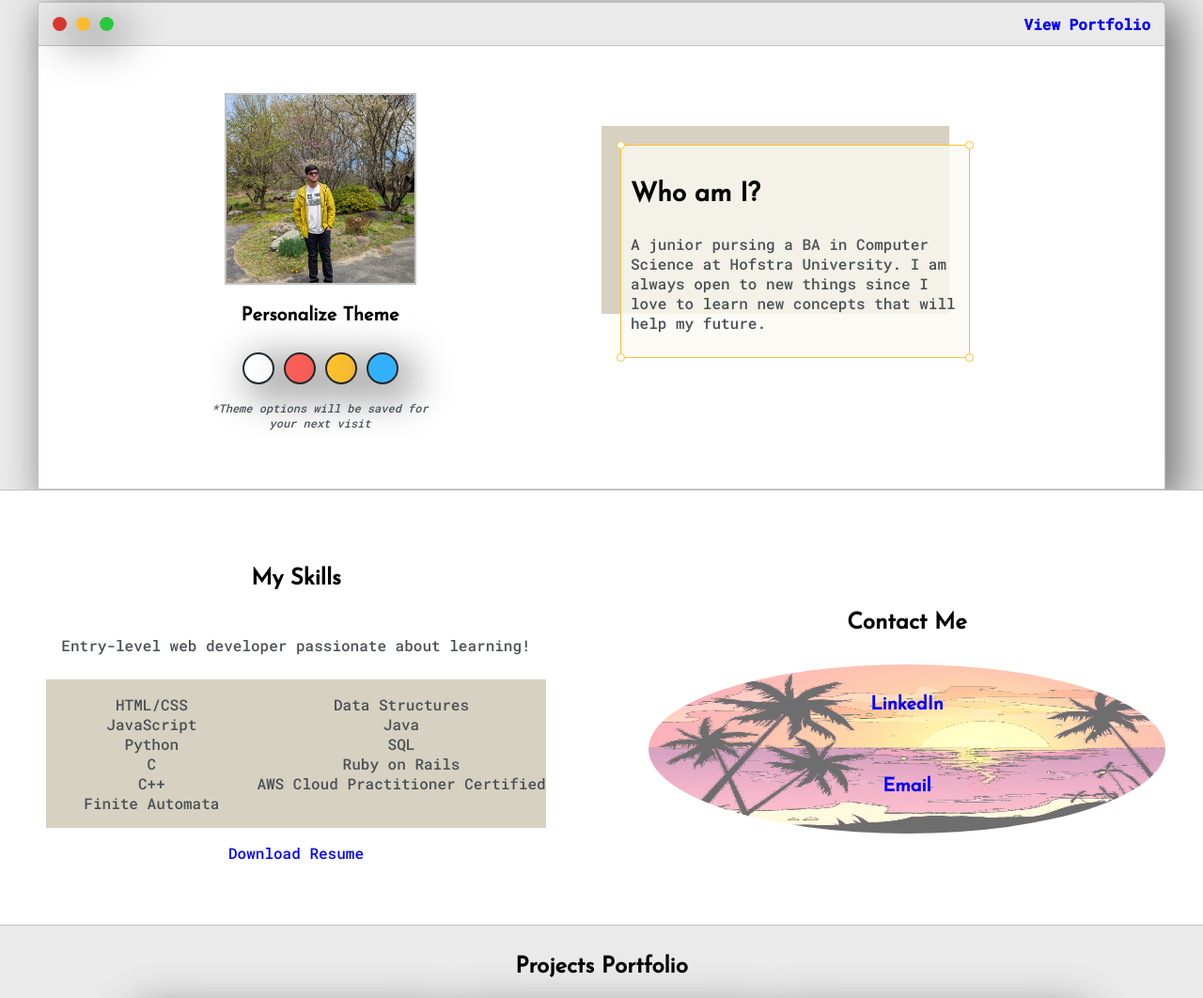
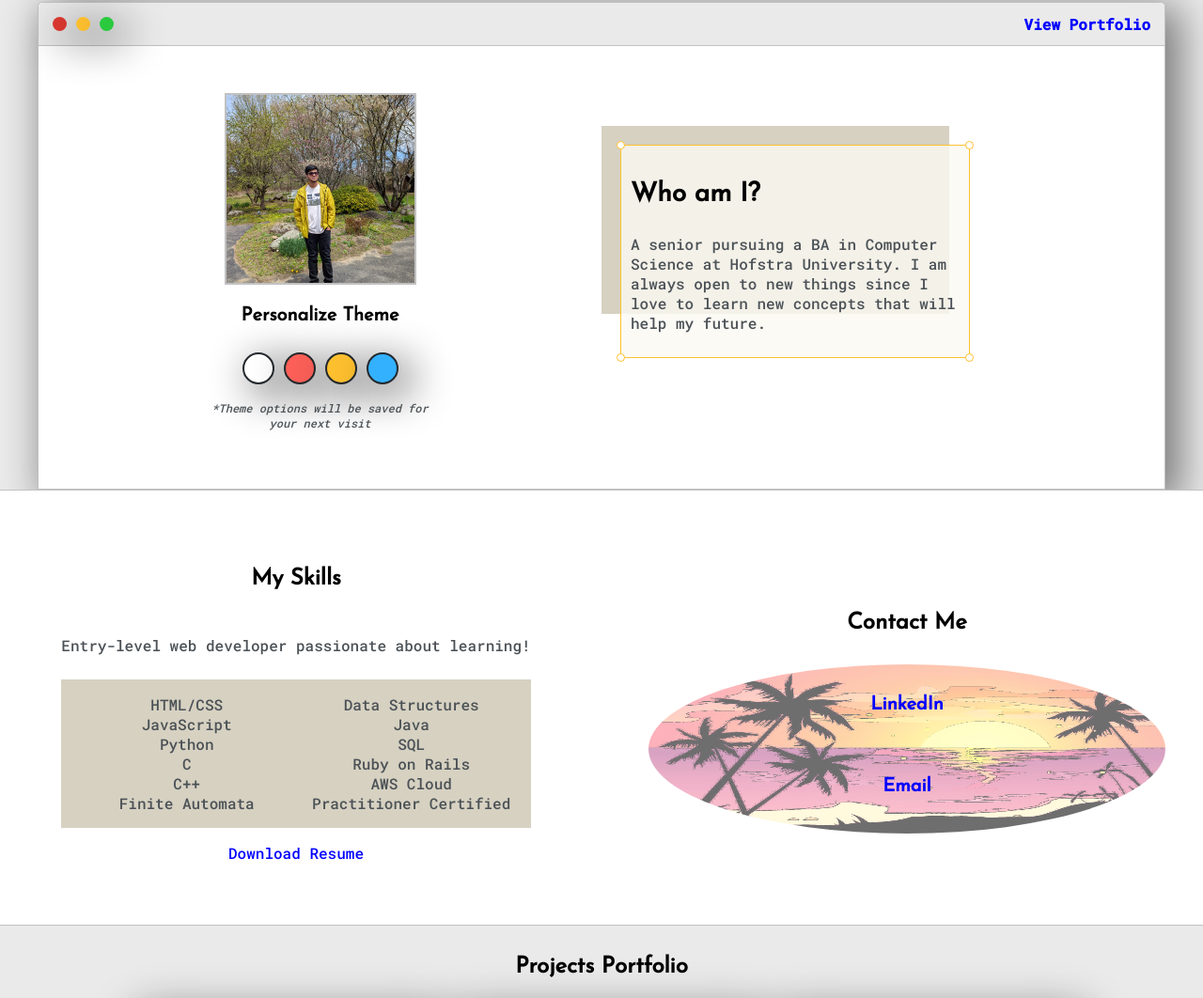
Before and after one commit to MohammadAli896/my-portfolio-website, a plain HTML site: page index.html in a window 1280 px wide. Shown: the part 158-1220 px from the top of the page at 94% size. Drawn offline with Linux system fonts and the light colour scheme.

Commit message:
Update index.html

```diff
--- a/index.html
+++ b/index.html
@@ -52,7 +52,7 @@
 
 
                             <h3>Who am I?</h3>
-                            <p>A junior pursing a BA in Computer Science at Hofstra University. I am always open to new things since I love to learn new concepts that will help my future.</p>
+                            <p>A senior pursuing a BA in Computer Science at Hofstra University. I am always open to new things since I love to learn new concepts that will help my future.</p>
 
 
                             <div id="corner-br" class="corner"></div>
@@ -90,7 +90,8 @@
                                 <li>Java</li>
                                 <li>SQL</li>
                                 <li>Ruby on Rails</li>
-                                <li>AWS Cloud Practitioner Certified</li>
+                                <li>AWS Cloud</li>
+                                <li>Practitioner Certified</li>
                             </ul>
                         </div>
                         <p><a target="_blank" href="resume.pdf">Download Resume</a></p>
```
